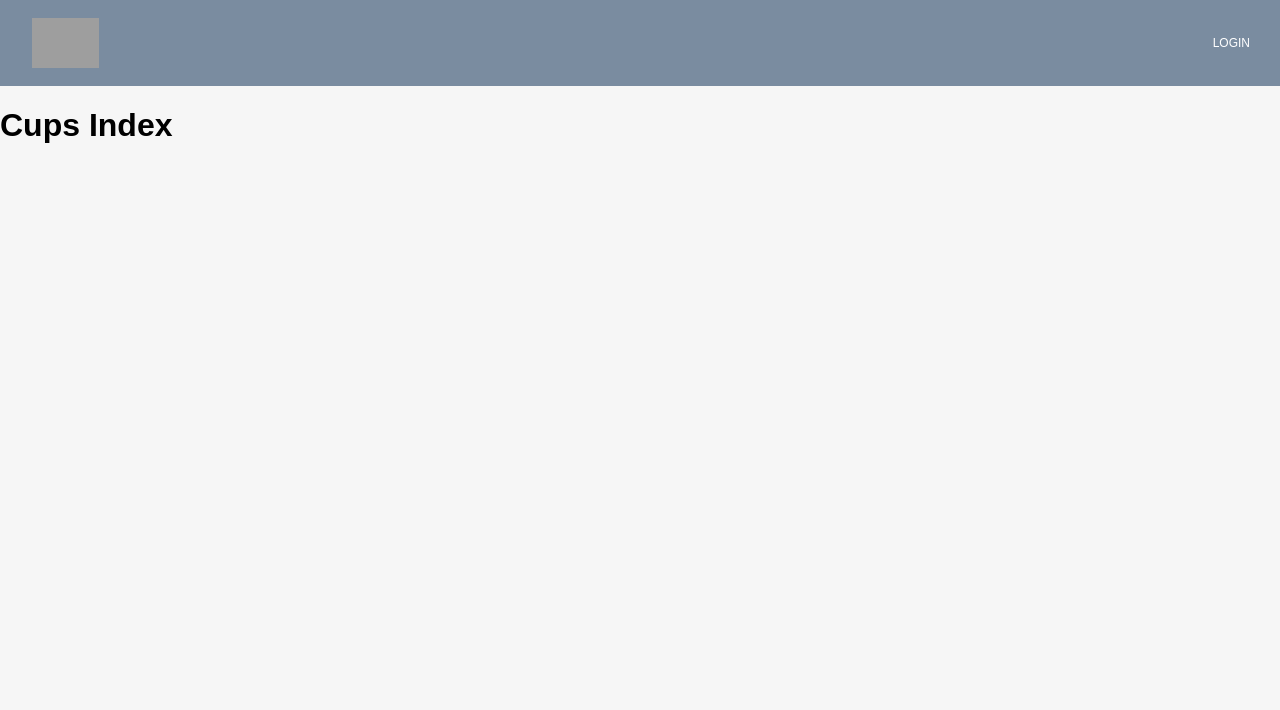
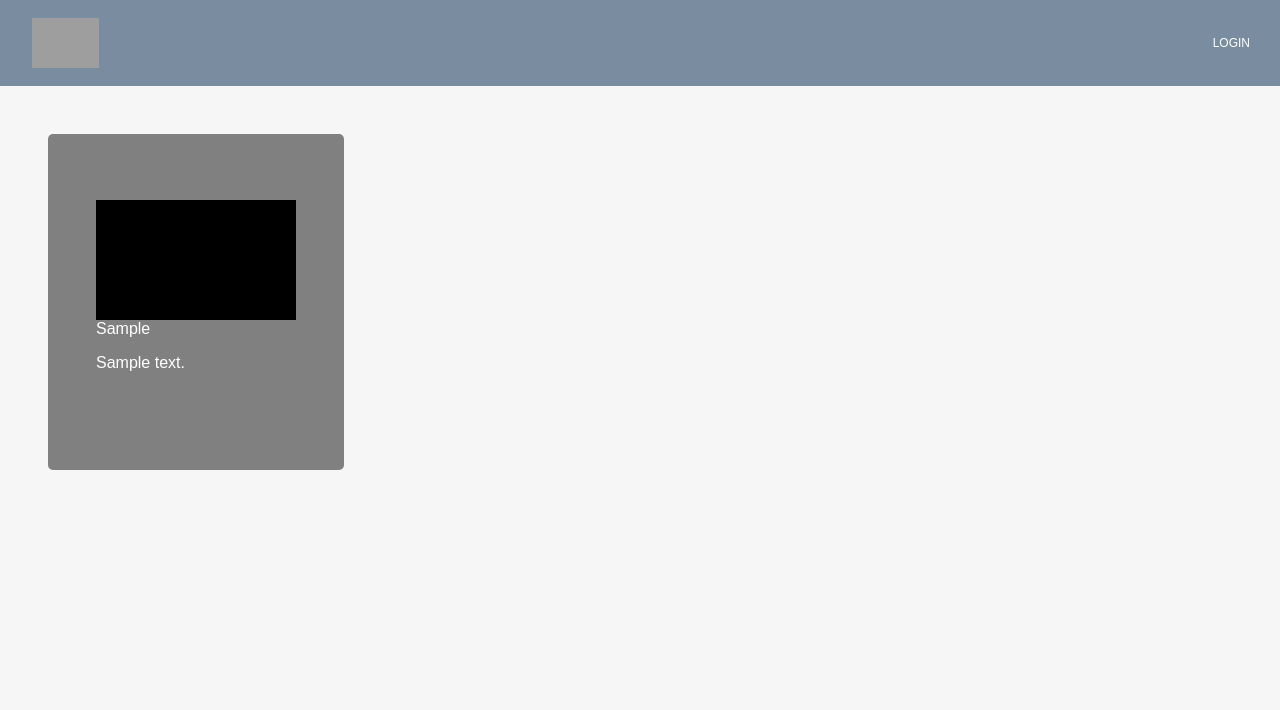
Before and after one commit to skimalee/cup-of-sugar, a Django app: page /cups/ in a window 1280 px wide. Shown: the top 710 px of the page. Run offline with Django 3.2, Linux system fonts and the light colour scheme; tables that the repository leaves empty hold one stand-in row (values such as "Sample post"); grey boxes are pictures that could not be loaded.

Commit message:
cups render on index page

```diff
--- a/main_app/static/css/style.css
+++ b/main_app/static/css/style.css
@@ -170,3 +170,25 @@ footer.page-footer {
 #button-add p {
   margin: 0;
 }
+
+/* cups feed */
+
+.card {
+  height: 30vh;
+  width: 25vh;
+  background: gray;
+  color: white;
+  margin: 3em;
+  padding: 3em;
+  border-radius: 5px;
+}
+
+.card-content {
+  color: white;
+}
+
+.cup-photo {
+  height: 50%;
+  width: auto;
+  background: black;
+}
--- a/main_app/templates/cups/index.html
+++ b/main_app/templates/cups/index.html
@@ -1,4 +1,18 @@
 {% extends 'base.html' %}
 {% block content %}
-<h1>Cups Index</h1>
+
+
+{% for cup in cups %}
+    <div class="card">
+        <a href="{% url 'detail' cup.id %}">
+            <div class="cup-photo">
+                <img src="">
+            </div>
+            <div class="card-content">
+                <span class="card-title">{{ cup.item }}</span>
+            <p> {{ cup.description }}</p>
+            </div>
+        </a>
+    </div>
+{% endfor %}
 {% endblock %}
--- a/main_app/views.py
+++ b/main_app/views.py
@@ -39,7 +39,7 @@ def home(request):
 
 def index(request):
     cups = Cup.objects.all()
-    return render(request, 'cups/index.html')
+    return render(request, 'cups/index.html', {'cups': cups})
 
 
 def signup(request):
```
